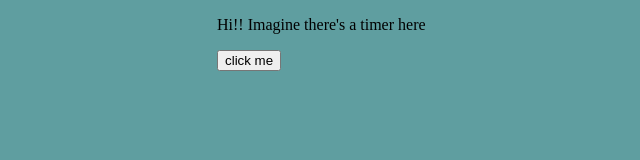
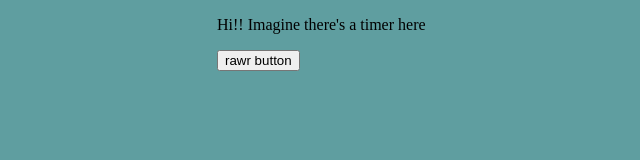
Before and after one commit to begleycm/cat-pomodoro, a plain HTML site: page index.html in a window 1280 px wide. Shown: the full height of the page, 173-813 px from the left. Drawn offline with Linux system fonts and the light colour scheme.

Commit message:
change button name to "rawr button"

```diff
--- a/index.html
+++ b/index.html
@@ -12,7 +12,7 @@
 
 <body>
     <p>Hi!! Imagine there's a timer here</p>
-    <button onclick="rawr()">click me</button>
+    <button onclick="rawr()">rawr button</button>
 </body>
 
 </html>
```
